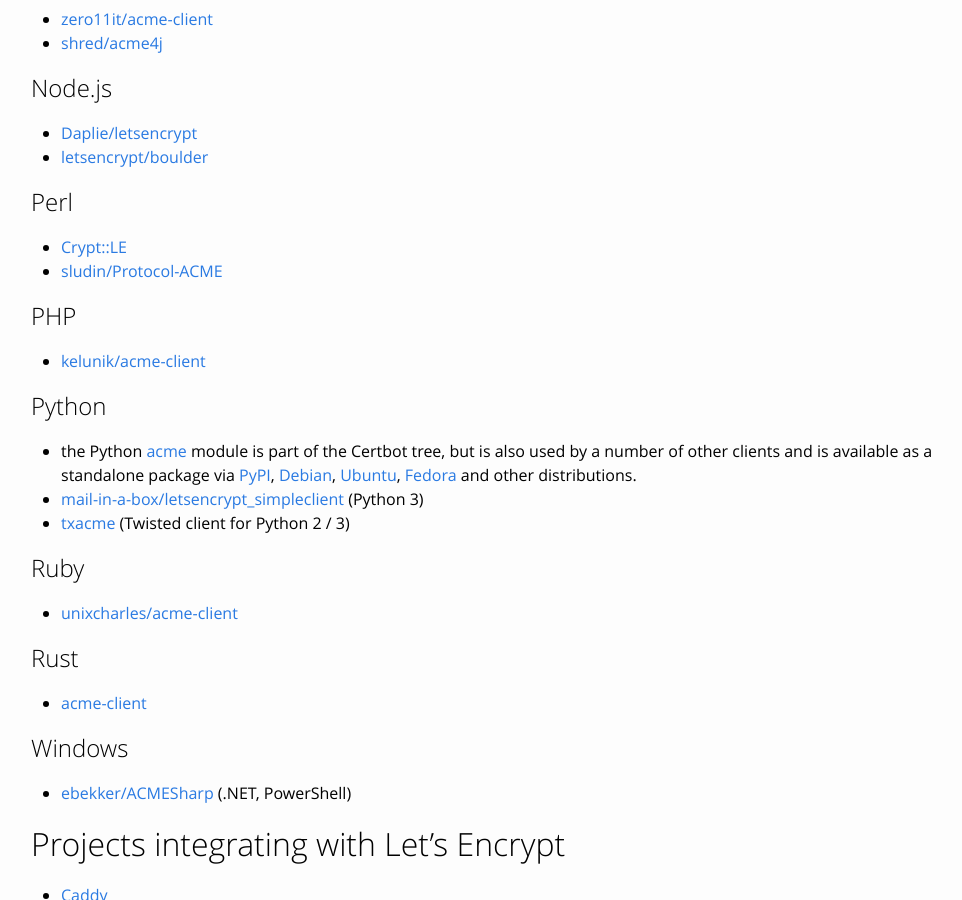
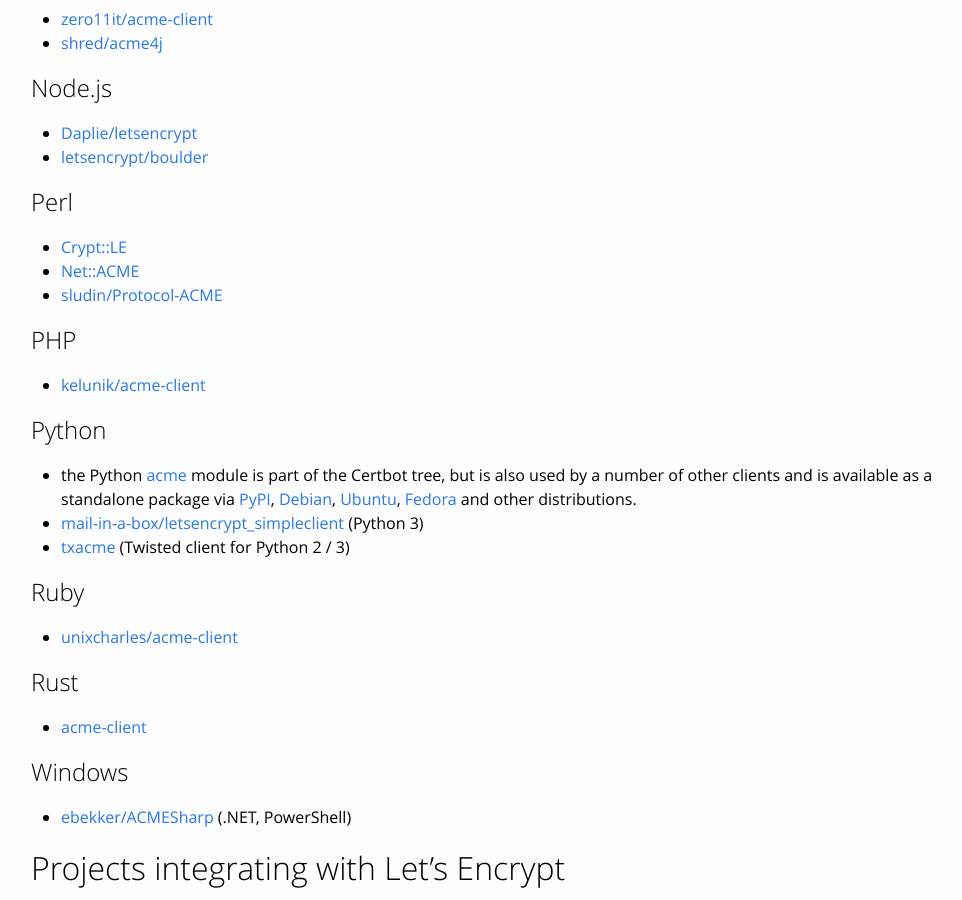
Before and after one commit to snowman1120/website, a Jekyll site: the page built from docs/client-options.md, in a window 1280 px wide and 900 px high, scrolled down 2997 px. Shown: the whole window, without its empty margins (139-1101 px from the left). Built offline with Jekyll 4.4.1, drawn with Linux system fonts in a browser that asks for light colours.

Commit message:
Net acme perl library (#109)
* add in Net::ACME and Protocol::ACME Perl client libraries

* Include CPAN Net::ACME as a Perl library

```diff
--- a/docs/client-options.md
+++ b/docs/client-options.md
@@ -133,6 +133,7 @@ third party clients.
 ## Perl
 
 - [Crypt::LE](https://github.com/do-know/Crypt-LE)
+- [Net::ACME](https://metacpan.org/pod/Net::ACME)
 - [sludin/Protocol-ACME](https://github.com/sludin/Protocol-ACME)
 
 ## PHP
```
